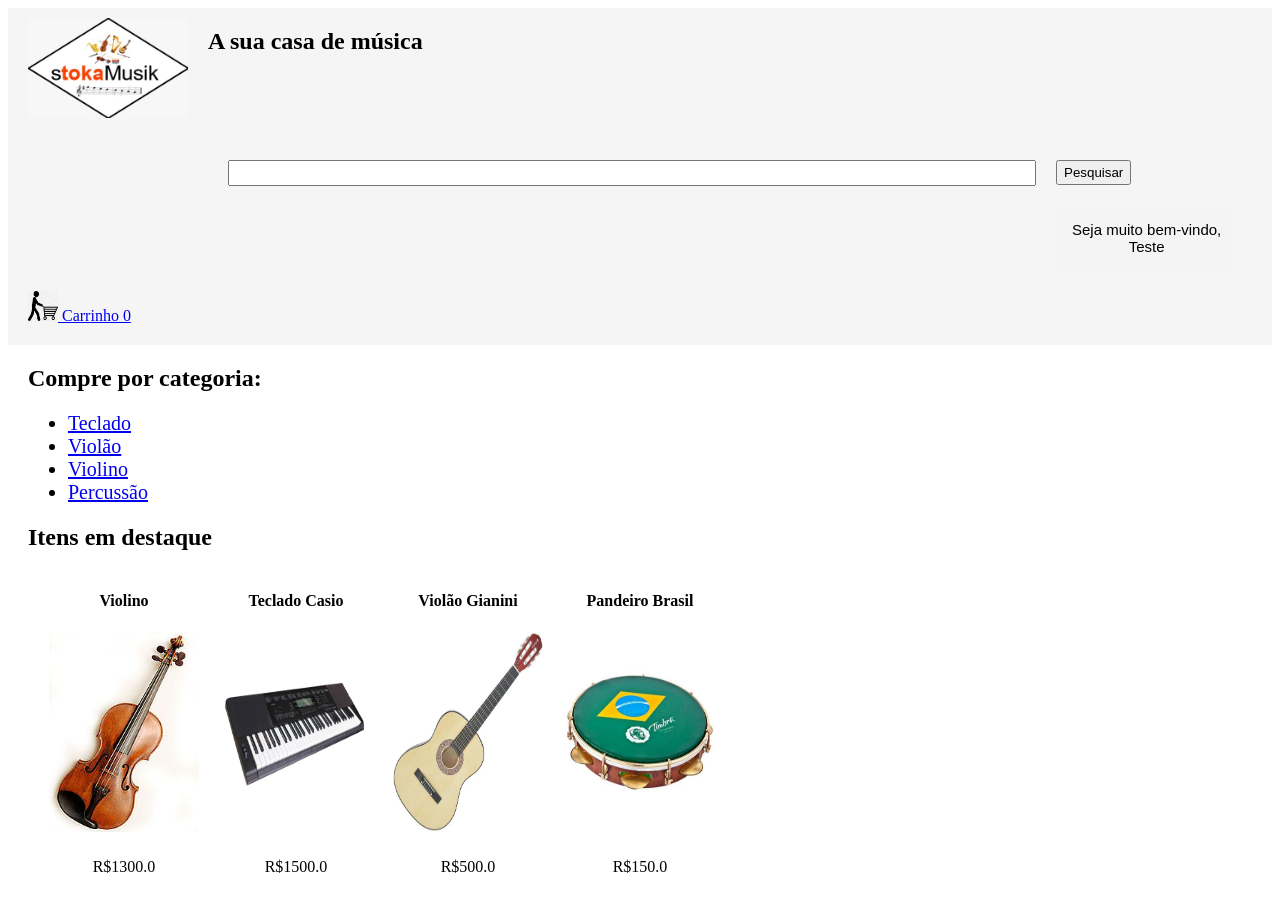
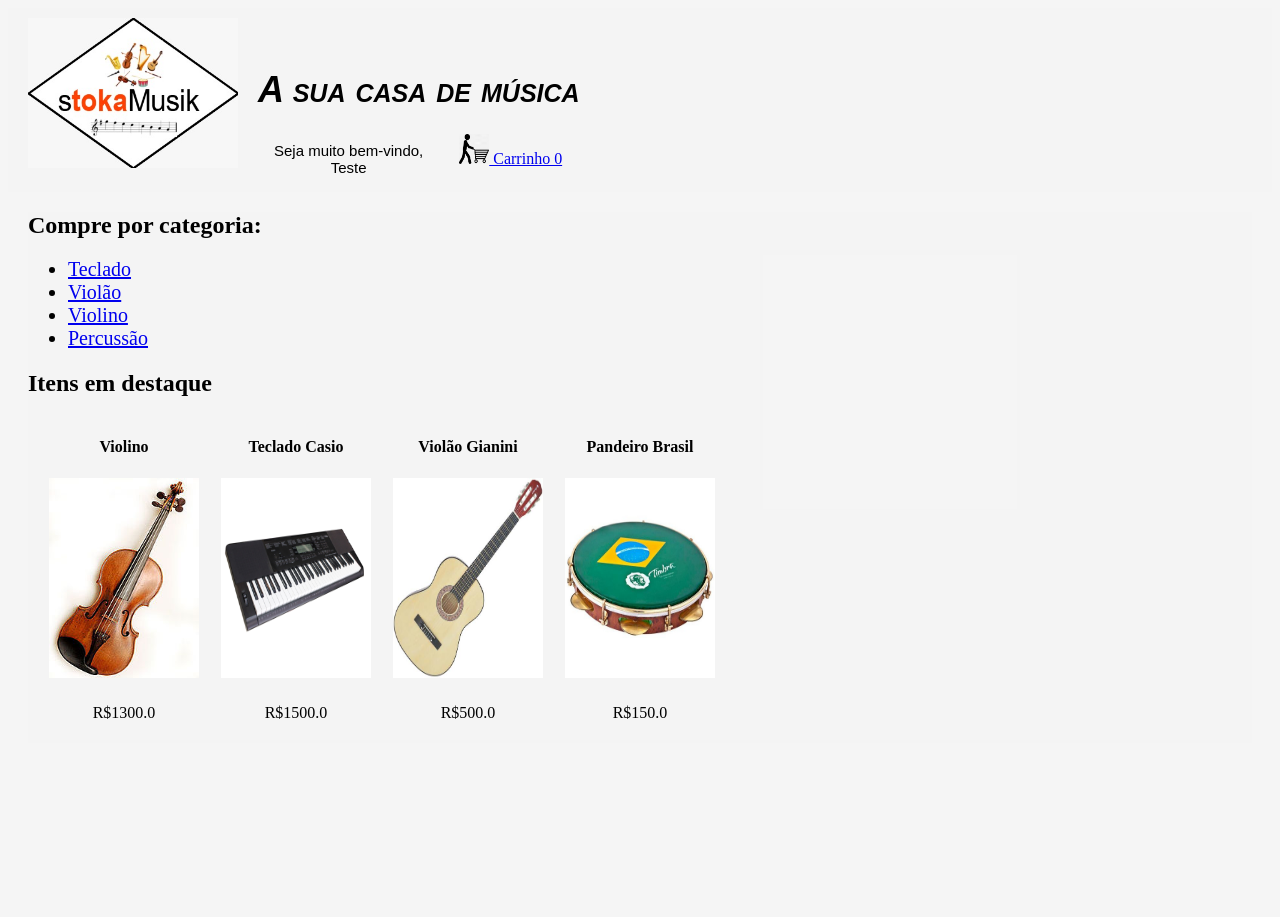
Before and after one commit to Grupo6-PI/Stokasimples_1, a Flask app: page / in a window 1280 px wide. After the commit the page ends 719 px from the top, so only its background shows below. Run offline with Flask 2, Linux system fonts and the light colour scheme; a user stored in the database is signed in; data comes from the database, SQL or seed files in the repository; both versions use the stored data as it was after the commit; data that the repository does not hold is empty.

Commit message:
atualizações
retirada da caixa de pesquisa - desnecessária
cor de fundo inteira igual
slogan ao lado do logo

```diff
--- a/main.py
+++ b/main.py
@@ -201,7 +201,7 @@ def login():
             session['email'] = email
             return redirect(url_for('root'))
         else:
-            error = 'Invalid UserId / Password'
+            error = 'Ususário ou senha inválidos'
             return render_template('login.html', error=error)
 
 @app.route('/productDescription')
--- a/static/css/home.css
+++ b/static/css/home.css
@@ -1,3 +1,7 @@
+
+body {
+	background-color:  rgba(245, 245, 245, 0.938);
+}
 
 
 #itemImage {
@@ -6,6 +10,7 @@
 }
 
 .display {
+	background-color: rgba(245, 245, 245, 0.938);
 	margin-top: 20px;
 	margin-left: 20px;
 	margin-right: 20px;
--- a/static/css/topStyle.css
+++ b/static/css/topStyle.css
@@ -1,6 +1,6 @@
 #logo {
-	height: 100px;
-	width: 160px;
+	height: 150px;
+	width: 210px;
 	margin-left: 20px;
 	margin-top: 10px;
 	margin-bottom: 10px;
@@ -8,15 +8,24 @@
 	float: left;
 }
 
+
+
 #title {
 	background-color: rgba(245, 245, 245, 0.938);
 	display: inline-block;
 	width: 100%;
+	text-decoration-color: blue;
 }
+
+#slogan{
+	font: italic small-caps normal 18px/1.3em Arial, sans-serif;
+	margin-top: 70px;
+}
+
 
 #searchBox {
 	height: 20px;
-	width: 800px;
+	width: 200px;
 	margin-left: 20px;
 	margin-top: 85px;
 	margin-bottom: 20px;
@@ -75,7 +84,7 @@
 
 #signInButton {
 	color: yellow;
-	margin-top: 35px;
+	margin-top: 22px;
 	margin-bottom: 20px;
 	margin-left: 20px;
 	margin-right: 20px;
@@ -83,7 +92,7 @@
 }
 #kart {
 	color: white;
-	margin-top: 20px;
+	margin-top: 8px;
 	margin-bottom: 20px;
 	margin-left: 20px;
 	margin-right: 20px;
--- a/templates/home.html
+++ b/templates/home.html
@@ -25,11 +25,11 @@
 	<a href="/">
 		<img id="logo" src= {{ url_for('static', filename='images/stoka_logo.jpeg') }} />
 	</a>
-	<h2>A sua casa de música</h2>
-	<form>
+	<div id=slogan><h1>A sua casa de música</h1></div>
+	<!--<form>
 		<input id="searchBox" type="text" name="searchQuery">
 		<input id="searchButton" type="submit" value="Pesquisar">
-	</form>
+	</form> -->
 
 	{% if not loggedIn %}
 	<div id="signInButton">
@@ -39,10 +39,10 @@
 	<div class="dropdown">
 		<button class="dropbtn">Seja muito bem-vindo, <br>{{firstName}}</button>
 		<div class="dropdown-content">
-			<a href="/account/orders">Your orders</a>
-			<a href="/account/profile">Your profile</a>
+			<a href="/account/orders">Seus pedidos</a>
+			<a href="/account/profile">Seu perfil</a>
 			<hr>
-			<a href="/logout">Sign Out</a>
+			<a href="/logout">Sair</a>
 		</div>
 	</div>
 	{% endif %}
@@ -53,6 +53,9 @@
 		</a>
 	</div>
 </div>
+
+<!-- até aqui é a parte de cima -->
+
 <div class="display">
 	<div class="displayCategory">
 		<h2>Compre por categoria: </h2>
--- a/templates/register.html
+++ b/templates/register.html
@@ -22,7 +22,7 @@
     <p>País: <input type="text" name="country"></p>
     <p>Telefone: <input type="text" name="phone"></p>
 
-    <p><input type="submit" value="Register"></p>
+    <p><input type="submit" value="Registrar"></p>
 
     <a href="/loginForm">Entrar</a>
 </form>
```
Also changed, not shown: database.db, static/images/casio-ctk-5200.jpg (added), static/images/pandeiro.jpg (added), static/uploads/casio-ctk-5200.jpg (added), static/uploads/pandeiro.jpg (added).
